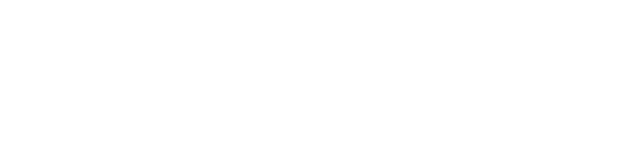
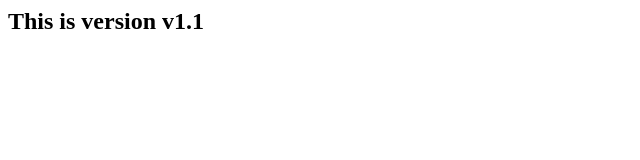
Before and after one commit to Studentpkchaurasiya/myrepo, a plain HTML site: page index.html in a window 1280 px wide. Shown: the whole page, without its empty margins (0-640 px from the left). Drawn offline with Linux system fonts and the light colour scheme.

Commit message:
this is v2

```diff
--- a/index.html
+++ b/index.html
@@ -6,7 +6,7 @@
 </head>
 <body>
 
-
+    <h2>This is version v1.1</h2>
 
 </body>
 </html>
```
